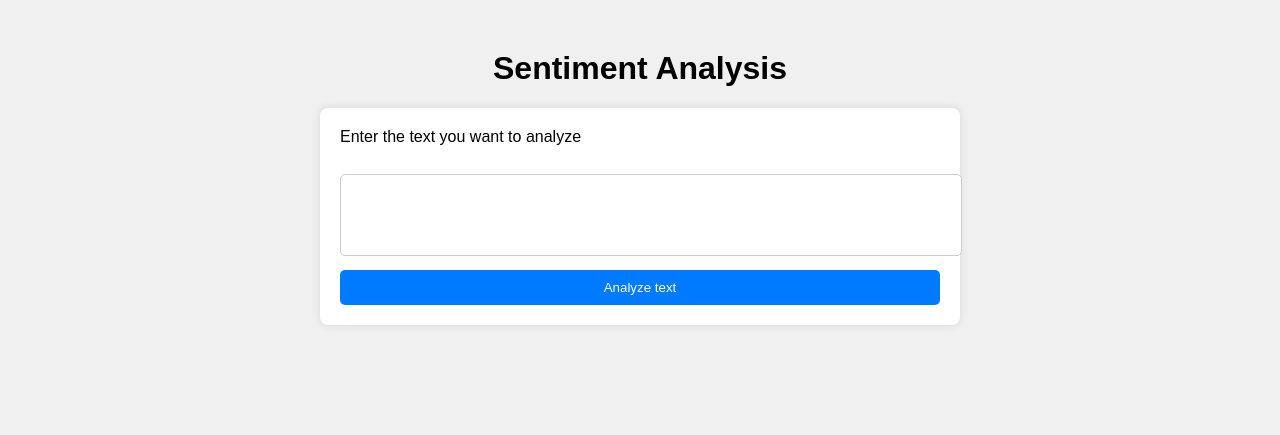
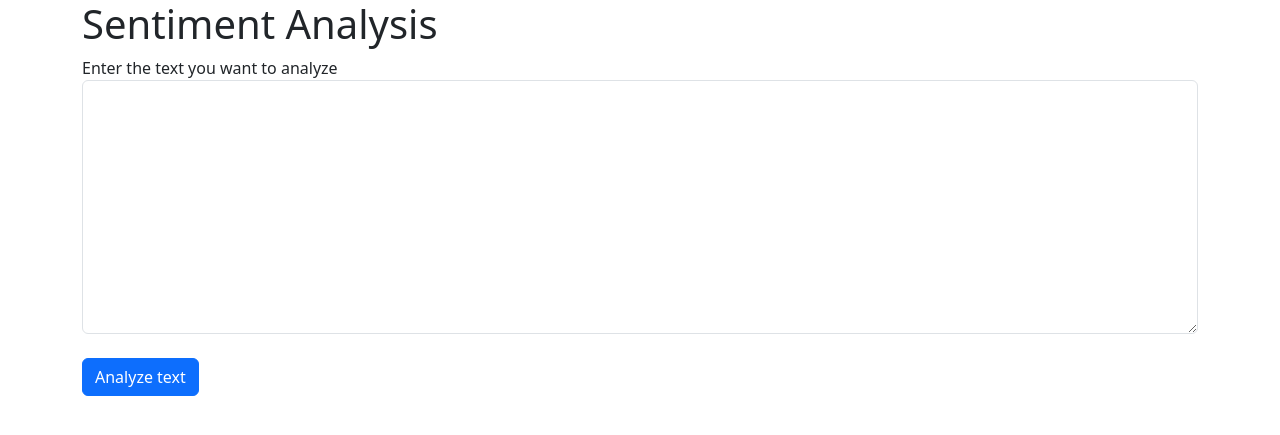
Before and after one commit to TheRock1808/Sentiment-Analysis, a Flask app: page / in a window 1280 px wide. Shown: the top 435 px of the page. Run offline with Flask 3, Linux system fonts and the light colour scheme; parts of the project's set-up code (start-up, migrations or seed data) failed here and were passed over.

Commit message:
minor ui changes

```diff
--- a/templates/index.html
+++ b/templates/index.html
@@ -3,95 +3,24 @@
 <head>
     <meta charset="UTF-8">
     <meta name="viewport" content="width=device-width, initial-scale=1.0">
+    <link href="https://cdn.jsdelivr.net/npm/bootstrap@5.3.3/dist/css/bootstrap.min.css" rel="stylesheet" integrity="sha384-QWTKZyjpPEjISv5WaRU9OFeRpok6YctnYmDr5pNlyT2bRjXh0JMhjY6hW+ALEwIH" crossorigin="anonymous">
     <title>Sentiment Analysis</title>
 </head>
 <body>
-    <style>
-        body {
-            font-family: Arial, sans-serif;
-            background-color: #f0f0f0;
-            margin: 0;
-            padding: 0;
-        }
-
-        /* Heading Styles */
-        h1 {
-            text-align: center;
-            margin-top: 50px;
-        }
-
-        /* Form Styles */
-        form {
-            max-width: 600px;
-            margin: 0 auto;
-            padding: 20px;
-            background-color: #fff;
-            border-radius: 8px;
-            box-shadow: 0 0 10px rgba(0, 0, 0, 0.1);
-        }
-
-        label {
-            display: block;
-            margin-bottom: 10px;
-        }
-
-        textarea {
-            width: 100%;
-            padding: 10px;
-            border: 1px solid #ccc;
-            border-radius: 5px;
-            resize: none;
-        }
-
-        input[type="submit"] {
-            display: block;
-            width: 100%;
-            padding: 10px;
-            margin-top: 10px;
-            background-color: #007bff;
-            color: #fff;
-            border: none;
-            border-radius: 5px;
-            cursor: pointer;
-            transition: background-color 0.3s ease;
-        }
-
-        input[type="submit"]:hover {
-            background-color: #0056b3;
-        }
-
-        /* Result Styles */
-        .result {
-            margin-top: 20px;
-            text-align: center;
-        }
-
-        /*.alert {*/
-        /*    padding: 10px 20px;*/
-        /*    border-radius: 5px;*/
-        /*    margin-bottom: 10px;*/
-        /*}*/
-
-        /*.alert-success {*/
-        /*    background-color: #d4edda;*/
-        /*    color: #155724;*/
-        /*}*/
-
-        /*.alert-danger {*/
-        /*    background-color: #f8d7da;*/
-        /*    color: #721c24;*/
-        /*}*/
-    </style>
-    <!-- Heading -->
+<div class="container">
+            <div class="col-md-12 center-align">
                 <h1>Sentiment Analysis</h1>
                 <!-- Form -->
                 <form action="/predict" method="POST">
-        <label for="message">Enter the text you want to analyze</label><br>
-        <textarea id="message" name="message" rows="4" cols="50"></textarea><br>
-        <input type="submit" value="Analyze text">
+                    <div class="form-group">
+                        <label class="col-md-12" for="message">Enter the text you want to analyze</label>
+                        <textarea class="form-control" id="message" name="message" rows="10" cols="50"></textarea>
+                    </div>
+                    <br>
+                    <button type="submit" class="btn btn-primary">Analyze text</button>
                 </form>
                 {% if prediction is defined %}
-            <div class="result">
+                    <div class="result mt-4">
                         {% if prediction == 1 %}
                             <div class="alert alert-success" role="alert">Positive comment!</div>
                         {% elif prediction == 0 %}
@@ -101,6 +30,8 @@
                         {% endif %}
                     </div>
                 {% endif %}
+            </div>
+    </div>
 
 </body>
 </html>
```
Lines whose indentation alone changed are shown as unchanged.
